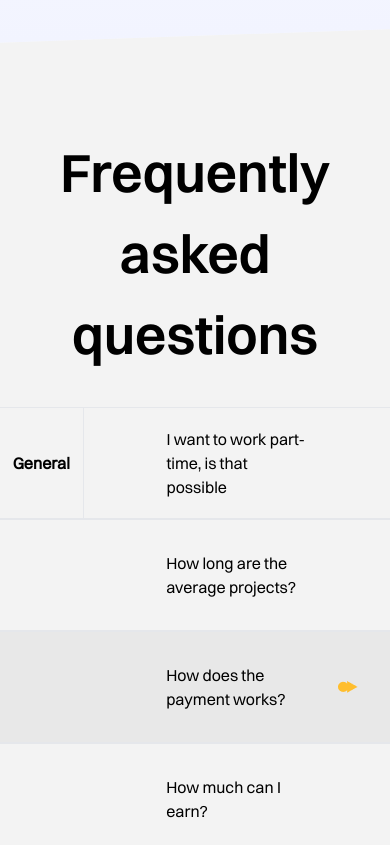
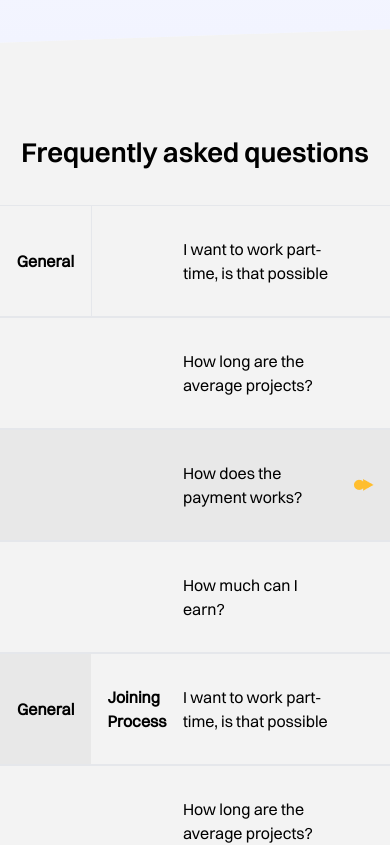
Before and after one commit to bezbrain/Punch-assessment, a React (Vite) app: page / in a window 390 px wide. Shown: the part 8280-9125 px from the top of the page. Built offline with nearby package versions, Linux system fonts and the light colour scheme.

Commit message:
Make the faq section responsive

```diff
--- a/src/components/faq/faq.tsx
+++ b/src/components/faq/faq.tsx
@@ -5,7 +5,7 @@ const Faq = () => {
   return (
     <FaqWrapper>
       <div className="content__container">
-        <h2 className="text-[54px] text-center mb-8">
+        <h2 className="text-[7vw] md:text-[54px] text-center mb-8">
           Frequently asked questions
         </h2>
 
--- a/src/components/faq/others/faqCard.tsx
+++ b/src/components/faq/others/faqCard.tsx
@@ -27,12 +27,12 @@ const FaqCard = ({
         {isGeneral && <p className="font-semibold">General</p>}
       </div>
       <div className="flex justify-center items-center w-[230px]">
-        {isJoining && <p className="font-semibold">Joining Process</p>}
+        {isJoining && <p className="font-semibold px-4">Joining Process</p>}
       </div>
       <div className={`h-[110px] w-[390px] flex items-center`}>
         <p className="text-left">{faqContent}</p>
       </div>
-      <div className="flex justify-center items-center w-[230px] h-[110px]">
+      <div className="flex justify-center items-center w-[50px] mx-4 surfaceDuo:w-[230px] h-[110px]">
         {isImage && <img src={yellowLogoIcon} alt="logo" />}
       </div>
     </div>
```
